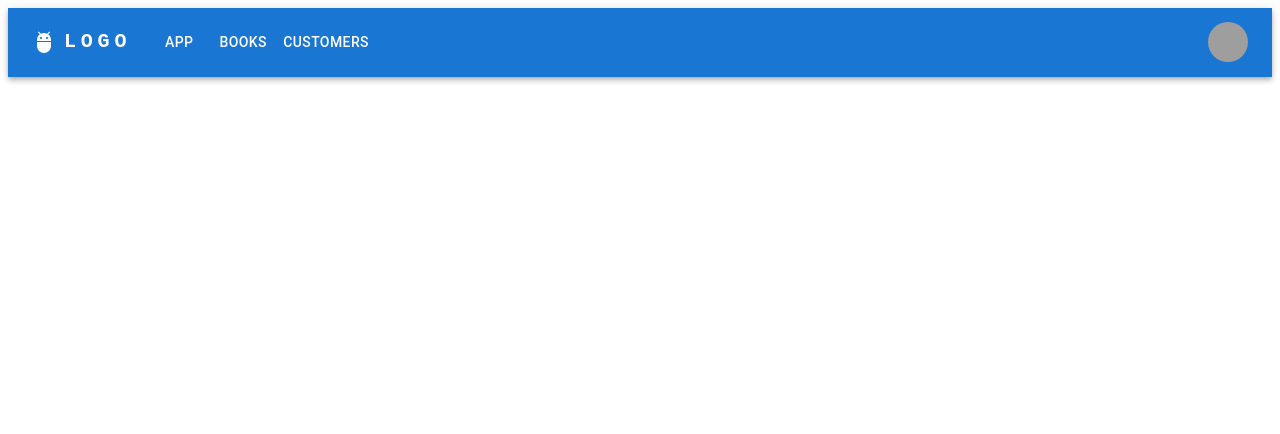
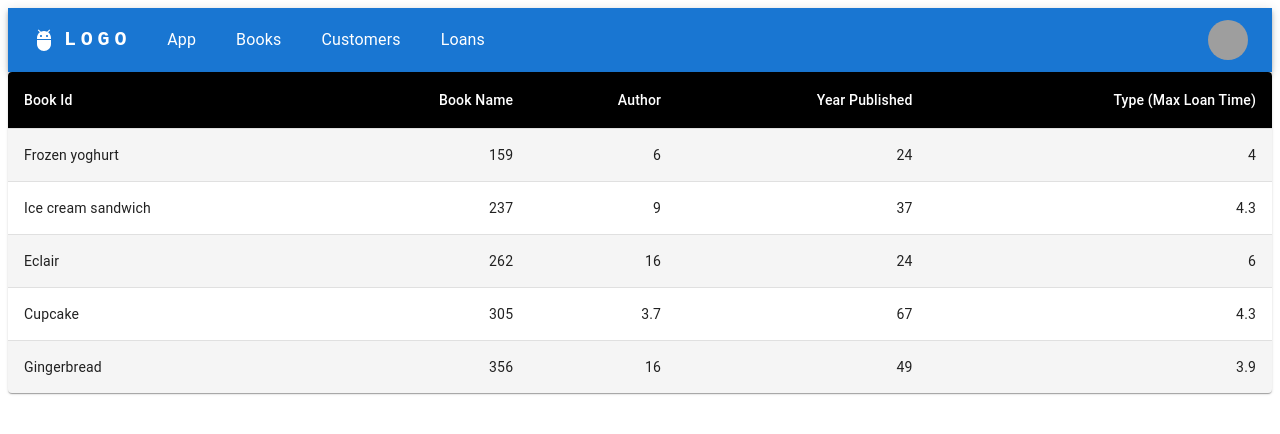
Before and after one commit to adihackam/LibraryClient, a React (Create React App) app: page / in a window 1280 px wide. Shown: the top 434 px of the page. Built offline with nearby package versions, Linux system fonts and the light colour scheme; grey boxes are pictures that could not be loaded.

Commit message:
Routing with books and loans

```diff
--- a/src/App.js
+++ b/src/App.js
@@ -2,6 +2,8 @@ import { BrowserRouter as Router, Routes, Route } from "react-router-dom";
 import Navbar from "./components/Navbar";
 import Books from "./components/Books";
 import Customers from "./components/Customers";
+import Loans from "./components/Loans";
+
 
 function App() {
   return (
@@ -11,6 +13,7 @@ function App() {
       <Route path="/" element={<Books />} />
       <Route path="/Books" element={<Books />} />
       <Route path="/Customers" element={<Customers />} />
+      <Route path="/Loans" element={<Loans />} />
     </Routes>
   </Router>
 );
--- a/src/components/Books.js
+++ b/src/components/Books.js
@@ -1,7 +1,72 @@
+import * as React from 'react';
+import { styled } from '@mui/material/styles';
+import Table from '@mui/material/Table';
+import TableBody from '@mui/material/TableBody';
+import TableCell, { tableCellClasses } from '@mui/material/TableCell';
+import TableContainer from '@mui/material/TableContainer';
+import TableHead from '@mui/material/TableHead';
+import TableRow from '@mui/material/TableRow';
+import Paper from '@mui/material/Paper';
 
-function books() {
-    return
-    <div> CUST </div>
+const StyledTableCell = styled(TableCell)(({ theme }) => ({
+  [`&.${tableCellClasses.head}`]: {
+    backgroundColor: theme.palette.common.black,
+    color: theme.palette.common.white,
+  },
+  [`&.${tableCellClasses.body}`]: {
+    fontSize: 14,
+  },
+}));
+
+const StyledTableRow = styled(TableRow)(({ theme }) => ({
+  '&:nth-of-type(odd)': {
+    backgroundColor: theme.palette.action.hover,
+  },
+  // hide last border
+  '&:last-child td, &:last-child th': {
+    border: 0,
+  },
+}));
+
+function createData(name, calories, fat, carbs, protein) {
+  return { name, calories, fat, carbs, protein };
 }
 
-export default books;
+const rows = [
+  createData('Frozen yoghurt', 159, 6.0, 24, 4.0),
+  createData('Ice cream sandwich', 237, 9.0, 37, 4.3),
+  createData('Eclair', 262, 16.0, 24, 6.0),
+  createData('Cupcake', 305, 3.7, 67, 4.3),
+  createData('Gingerbread', 356, 16.0, 49, 3.9),
+];
+
+export default function CustomizedTables() {
+  return (
+    <TableContainer component={Paper}>
+      <Table sx={{ minWidth: 700 }} aria-label="customized table">
+        <TableHead>
+          <TableRow>
+            <StyledTableCell>Book Id</StyledTableCell>
+            <StyledTableCell align="right">Book Name</StyledTableCell>
+            <StyledTableCell align="right">Author</StyledTableCell>
+            <StyledTableCell align="right">Year Published</StyledTableCell>
+            <StyledTableCell align="right">Type&nbsp;(Max Loan Time)</StyledTableCell>
+          </TableRow>
+        </TableHead>
+        <TableBody>
+          {rows.map((row) => (
+            <StyledTableRow key={row.name}>
+              <StyledTableCell component="th" scope="row">
+                {row.name}
+              </StyledTableCell>
+              <StyledTableCell align="right">{row.calories}</StyledTableCell>
+              <StyledTableCell align="right">{row.fat}</StyledTableCell>
+              <StyledTableCell align="right">{row.carbs}</StyledTableCell>
+              <StyledTableCell align="right">{row.protein}</StyledTableCell>
+            </StyledTableRow>
+          ))}
+        </TableBody>
+      </Table>
+    </TableContainer>
+  );
+}
--- /dev/null
+++ b/src/components/Loans.js
@@ -0,0 +1,141 @@
+import React, { useEffect, useState } from "react";
+import { makeStyles } from '@material-ui/core/styles';
+import Typography from '@material-ui/core/Typography';
+import Button from '@material-ui/core/Button';
+import Container from '@material-ui/core/Container';
+import Paper from '@material-ui/core/Paper';
+import Box from '@material-ui/core/Box';
+import Table from '@material-ui/core/Table';
+import TableBody from '@material-ui/core/TableBody';
+import TableCell from '@material-ui/core/TableCell';
+import TableContainer from '@material-ui/core/TableContainer';
+import TableHead from '@material-ui/core/TableHead';
+import TableRow from '@material-ui/core/TableRow';
+import Avatar from '@material-ui/core/Avatar';
+import ButtonGroup from '@material-ui/core/ButtonGroup';
+import { Link } from "react-router-dom";
+
+const useStyles = makeStyles((theme) => ({
+  root: {
+    flexGrow: 1,
+    // color: theme.palette.text.primary,
+  },
+  menuButton: {
+    marginRight: theme.spacing(2),
+  },
+  title: {
+    flexGrow: 1,
+  },
+  container: {
+    marginTop: theme.spacing(2),
+  },
+  paper: {
+    padding: theme.spacing(2),
+    // color: theme.palette.text.secondary,
+  },
+}));
+
+export default function UserList() {
+  const classes = useStyles();
+
+  const [users, setUsers] = useState([]);
+  useEffect(() => {
+    UsersGet()
+  }, [])
+
+  const UsersGet = () => {
+    fetch("https://www.mecallapi.com/api/users")
+      .then(res => res.json())
+      .then(
+        (result) => {
+          setUsers(result)
+        }
+      )
+  }
+
+  const UpdateUser = id => {
+    window.location = '/update/'+id
+  }
+
+  const UserDelete = id => {
+    var data = {
+      'id': id
+    }
+    fetch('https://www.mecallapi.com/api/users/delete', {
+      method: 'DELETE',
+      headers: {
+        Accept: 'application/form-data',
+        'Content-Type': 'application/json',
+      },
+      body: JSON.stringify(data),
+    })
+    .then(res => res.json())
+    .then(
+      (result) => {
+        alert(result['message'])
+        if (result['status'] === 'ok') {
+          UsersGet();
+        }
+      }
+    )
+  }
+
+  return (
+    // <div className={classes.root}>
+      <Container className={classes.container} maxWidth="lg">
+        <Paper className={classes.paper}>
+          <Box display="flex">
+            <Box flexGrow={1}>
+              <Typography component="h2" variant="h6" color="primary" gutterBottom>
+                USERS
+              </Typography>
+            </Box>
+            <Box align="right">
+              <Link to="/LoansCreate">
+                <Button variant="contained" color="primary">
+                  CREATE
+                </Button>
+              </Link>
+            </Box>
+          </Box>
+          <TableContainer component={Paper}>
+          <Table className={classes.table} aria-label="simple table">
+            <TableHead>
+              <TableRow>
+                <TableCell align="right">ID</TableCell>
+                <TableCell align="center">Avatar</TableCell>
+                <TableCell align="left">First</TableCell>
+                <TableCell align="left">Last</TableCell>
+                <TableCell align="left">Username</TableCell>
+                <TableCell align="center">Action</TableCell>
+              </TableRow>
+            </TableHead>
+            <TableBody>
+              {users.map((user) => (
+                <TableRow key={user.ID}>
+                  <TableCell align="right">{user.id}</TableCell>
+                  <TableCell align="center">
+                    <Box display="flex" justifyContent="center">
+                      <Avatar src={user.avatar} />
+                    </Box>
+                  </TableCell>
+                  <TableCell align="left">{user.fname}</TableCell>
+                  <TableCell align="left">{user.lname}</TableCell>
+                  <TableCell align="left">{user.username}</TableCell>
+                  <TableCell align="center">
+                    <ButtonGroup color="primary" aria-label="outlined primary button group">
+                      <Button onClick={() => UpdateUser(user.id)}>Edit</Button>
+                      <Button onClick={() => UserDelete(user.id)}>Del</Button>
+                    </ButtonGroup>
+                  </TableCell>
+                </TableRow>
+              ))}
+            </TableBody>
+          </Table>
+        </TableContainer>
+        </Paper>
+      </Container>
+    // </div>
+
+  );
+}
--- a/src/components/Navbar.js
+++ b/src/components/Navbar.js
@@ -41,6 +41,7 @@ function ResponsiveAppBar() {
     { name: "App", url: "/" },
     { name: "Books", url: "/Books" },
     { name: "Customers", url: "/Customers" },
+    { name: "Loans", url: "/Loans" },
   ];
   const styles = {
     root: {
@@ -120,9 +121,19 @@ function ResponsiveAppBar() {
                 display: { xs: 'block', md: 'none' },
               }}
             >
-              {pages.map((page) => (
+              {pages.map((page, index) => (
                 <MenuItem key={page.name} onClick={handleCloseNavMenu}>
-                  <Typography textAlign="center">{page.name}</Typography>
+                  <Link
+                    key={index}
+                    to={page.url}
+                    style={{
+                      padding: "6px 4px",
+                      color: "blue",
+                      textDecoration: "none",
+                    }}
+                  >
+                    <Typography textAlign="center">{page.name}</Typography>
+                  </Link>
                 </MenuItem>
               ))}
             </Menu>
@@ -147,14 +158,20 @@ function ResponsiveAppBar() {
             LOGO
           </Typography>
           <Box sx={{ flexGrow: 1, display: { xs: 'none', md: 'flex' } }}>
-            {pages.map((page) => (
-              <Button
-                key={page.name}
-                onClick={handleCloseNavMenu}
-                sx={{ my: 2, color: 'white', display: 'block' }}
-              >
-                {page.name}
-              </Button>
+            {pages.map((page, index) => (
+              <MenuItem key={page.name}>
+                <Link
+                  key={index}
+                  to={page.url}
+                  style={{
+                    padding: "6px 4px",
+                    color: "white",
+                    textDecoration: "none",
+                  }}
+                >
+                  <Typography textAlign="center">{page.name}</Typography>
+                </Link>
+              </MenuItem>
             ))}
           </Box>
 
```
